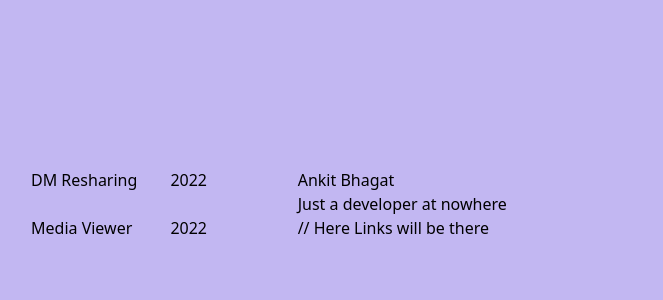
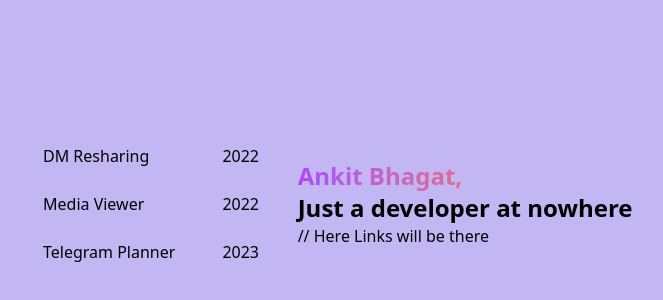
Before and after one commit to ankitsensei/ankitbhagat-portfolio, a React (Vite) app: page / in a window 1280 px wide. Shown: the part 196-496 px from the top of the page, without its empty margins (209-872 px from the left). Built offline with nearby package versions, Linux system fonts and the light colour scheme.

Commit message:
tweaking with hover effect

```diff
--- a/src/App.tsx
+++ b/src/App.tsx
@@ -22,10 +22,11 @@ const App = () => {
       <div className='w-1/3'>
         <Navbar Name="DM Resharing" Year="2022" />
         <Navbar Name="Media Viewer" Year="2022" />
+        <Navbar Name="Telegram Planner" Year="2023" />
       </div>
       <div className='w-2/3'>
-        <h3>Ankit Bhagat</h3>
-        <h3>Just a developer at nowhere</h3>
+        <h3 className='text-2xl font-semibold bg-gradient-to-r from-purple-500 via-orange-500 to-pink-500 bg-clip-text text-transparent'>Ankit Bhagat,</h3>
+        <h3 className='text-2xl font-semibold'>Just a developer at nowhere</h3>
         <div>
           // Here Links will be there
         </div>
--- a/src/components/Navbar.tsx
+++ b/src/components/Navbar.tsx
@@ -1,7 +1,7 @@
 import details from './Data';
 const Navbar = ({Name, Year}) => {
   return (
-    <div className='flex justify-between w-44 py-3'>
+    <div className='flex justify-between w-60 my-2 py-2 px-3 hover:text-lg hover:border-2 rounded-3xl'>
         <p>{Name}</p>
         <p>{Year}</p>
     </div>
```
